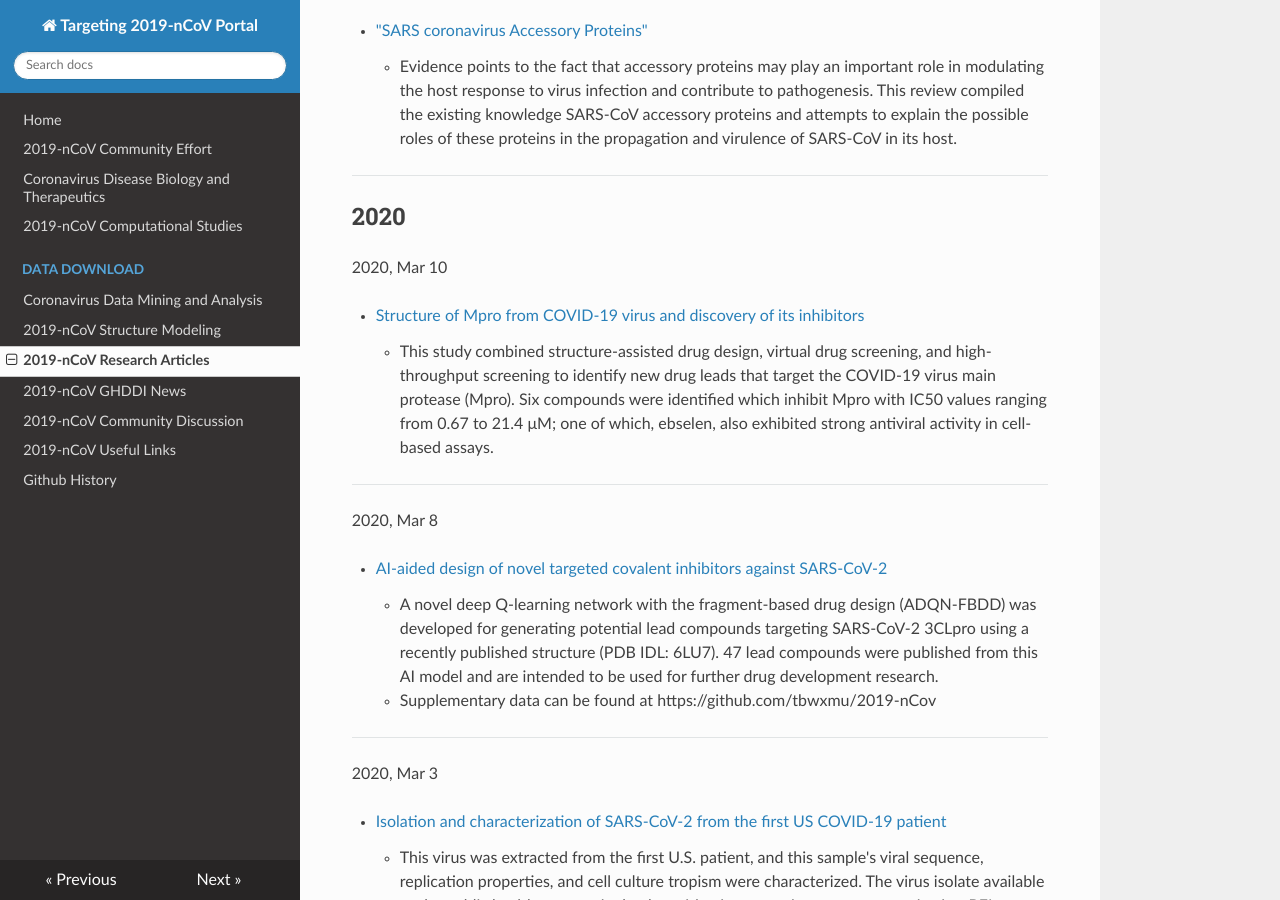
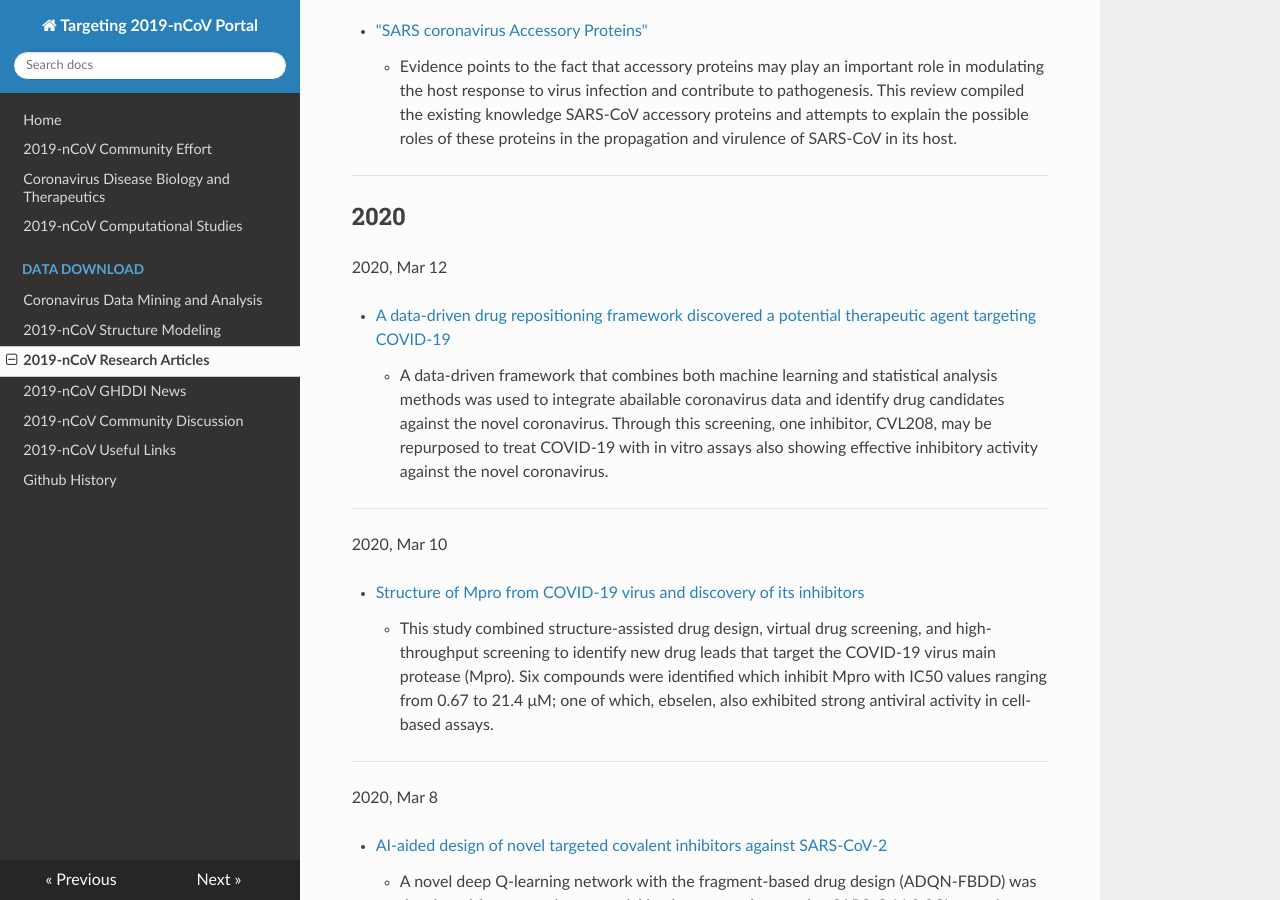
Before and after one commit to GHDDI-AILab/Targeting2019-nCoV, an MkDocs documentation site: the page built from docs/research_progress.md, in a window 1280 px wide and 900 px high, scrolled down 823 px. Built offline with MkDocs 1.6.1, drawn with Linux system fonts in a browser that asks for light colours; nearby versions of some CDN libraries.

Commit message:
Update research_progress.md

```diff
--- a/docs/research_progress.md
+++ b/docs/research_progress.md
@@ -29,6 +29,13 @@
 ---
 
 ## 2020
+
+2020, Mar 12
+
+ * [A data-driven drug repositioning framework discovered a potential therapeutic agent targeting COVID-19 ](http://ghddiai.oss-cn-zhangjiakou.aliyuncs.com/file/file_986836v1.pdf)
+    * A data-driven framework that combines both machine learning and statistical analysis methods was used to integrate abailable coronavirus data and identify drug candidates against the novel coronavirus. Through this screening, one inhibitor, CVL208, may be repurposed to treat COVID-19 with in vitro assays also showing effective inhibitory activity against the novel coronavirus.
+
+---
 
 2020, Mar 10
 
```
